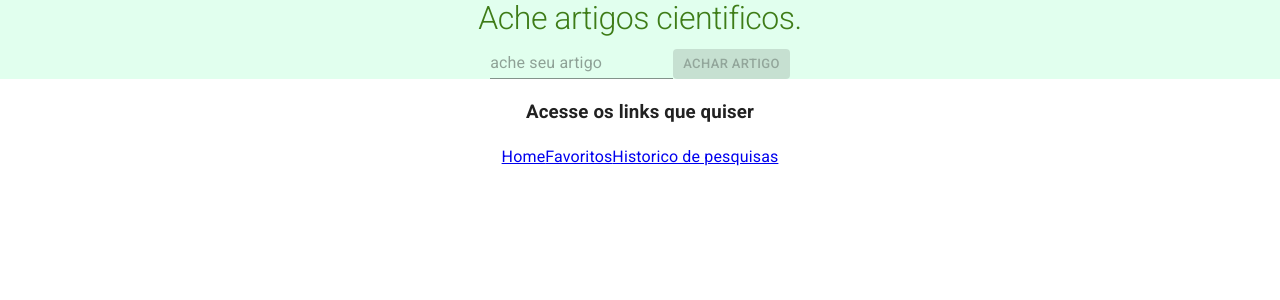
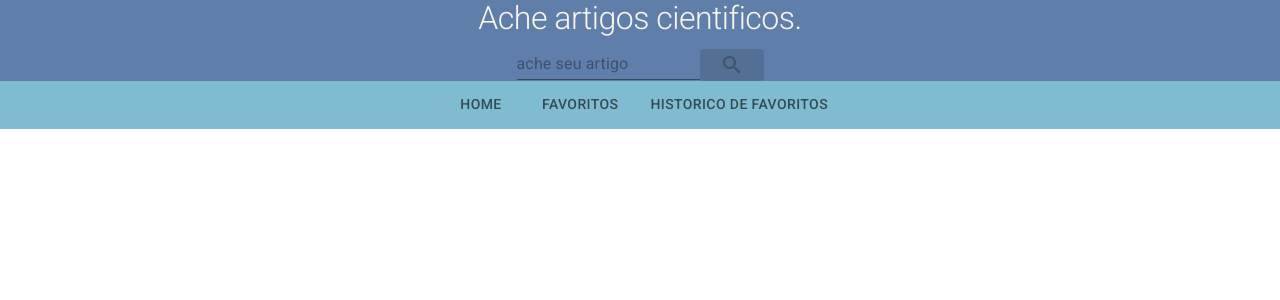
Before and after one commit to MatheusBurthon91/core-science-search-api, a React (Create React App) app in the folder frontend/: page / in a window 1280 px wide. Shown: the top 300 px of the page. Built offline with nearby package versions, Linux system fonts and the light colour scheme.

Commit message:
style: :lipstick: mudando diversos componentes com o material UI
as mudanças ocorreram no formSearch, NavBar, ShowItens(a maioria delas) e no Home

```diff
--- a/frontend/src/components/FormSearch.jsx
+++ b/frontend/src/components/FormSearch.jsx
@@ -2,6 +2,7 @@ import React, {
   useContext, useRef, useEffect,
 } from 'react';
 import { Typography, Input, Button } from '@mui/material';
+import SearchIcon from '@mui/icons-material/Search';
 import getInfomationsApi from '../services';
 import GlobalContext from '../context/GlobalContext';
 import StyleForm from '../styles/styleForm';
@@ -68,7 +69,7 @@ export default function FormSearch() {
           disabled={disableButton}
           size="small"
         >
-          achar artigo
+          <SearchIcon />
         </Button>
       </section>
     </StyleForm>
--- a/frontend/src/components/NavBar.jsx
+++ b/frontend/src/components/NavBar.jsx
@@ -1,13 +1,15 @@
+import { Grid, Tab, Tabs } from '@mui/material';
 import React from 'react';
-import { Link } from 'react-router-dom';
+// import { Link } from 'react-router-dom';
 
 export default function NavBar() {
   return (
-    <section>
-      <h3>Acesse os links que quiser</h3>
-      <Link to="/">Home</Link>
-      <Link to="favorites">Favoritos</Link>
-      <Link to="search_history">Historico de pesquisas</Link>
-    </section>
+    <Grid sx={{ backgroundColor: '#7FBCD2' }} container justifyContent="center" alignItems="center">
+      <Tabs>
+        <Tab label="Home" href="/" />
+        <Tab label="Favoritos" href="/favorites" />
+        <Tab label="Historico de favoritos" href="/search_history" />
+      </Tabs>
+    </Grid>
   );
 }
--- a/frontend/src/components/ShowItens.jsx
+++ b/frontend/src/components/ShowItens.jsx
@@ -7,7 +7,7 @@ import saveHistorySearch from '../helpers';
 
 export default function ShowItens({ res, ind }) {
   return (
-    <Grid key={res._id} id={ind + res._id} container justifyContent="center" alignItems="center" sx={{ backgroundColor: '#E1FFEE' }}>
+    <Grid key={res._id} id={ind + res._id} container justifyContent="center" alignItems="center" sx={{ backgroundColor: '#FFEEAF' }}>
       <Grid container justifyContent="center" alignItems="center">
         <Typography sx={{ fontSize: 25, color: 'blue' }} variant="h1" component="div" gutterBottom>
           <Typography sx={{ fontSize: 25, fontWeight: 'bold' }} variant="span">
@@ -15,31 +15,34 @@ export default function ShowItens({ res, ind }) {
           </Typography>
           {` ${res._source.authors.join(' | ')}`}
         </Typography>
-
       </Grid>
+      <Grid container justifyContent="center" alignItems="center">
         <Typography sx={{ fontSize: 19 }} variant="h2" gutterBottom>
           <Typography sx={{ fontSize: 19, fontWeight: 'bold' }} variant="span">
             titulo do artigo:
           </Typography>
           {` ${res._source.title}`}
         </Typography>
+      </Grid>
+      <Grid container justifyContent="center" alignItems="center">
         <Typography sx={{ fontSize: 17 }} variant="h3" component="div" gutterBottom>
           <Typography sx={{ fontSize: 17, fontWeight: 'bold' }} variant="span">
             tipo de dado:
           </Typography>
           {` ${res._type}`}
         </Typography>
-      <p>
+      </Grid>
+      <Grid container justifyContent="center" alignItems="center">
         {
             !res._source.description ? (
-              <Typography sx={{ fontSize: 17 }} variant="h3" component="div" gutterBottom>
+              <Typography sx={{ fontSize: 17 }} variant="p" component="div" gutterBottom>
                 <Typography sx={{ fontSize: 17, fontWeight: 'bold' }} variant="span">
                   descrição do artigo:
                 </Typography>
                 {' sem decrição'}
               </Typography>
             ) : (
-              <Typography sx={{ fontSize: 17 }} variant="h3" component="div" gutterBottom>
+              <Typography sx={{ fontSize: 17 }} variant="p" component="div" gutterBottom>
                 <Typography sx={{ fontSize: 17, fontWeight: 'bold' }} variant="span">
                   descrição do artigo:
                 </Typography>
@@ -47,14 +50,18 @@ export default function ShowItens({ res, ind }) {
               </Typography>
             )
         }
-      </p>
+      </Grid>
       <Grid container justifyContent="center" alignItems="center">
         <Grid container justifyContent="center" alignItems="center">
           <Typography sx={{ fontSize: 17, fontWeight: 'bold' }} variant="h3" component="div" gutterBottom>
             mais informações:
           </Typography>
         </Grid>
-        { !res._source.urls.length ? <p>sem links</p>
+        { !res._source.urls.length ? (
+          <Typography variant="h6" component="div" gutterBottom>
+            sem links
+          </Typography>
+        )
           : res._source.urls.map((url, index) => (
             <List key={Math.random()}>
               <ListItem disablePadding>
@@ -84,6 +91,7 @@ export default function ShowItens({ res, ind }) {
             </List>
           ))}
       </Grid>
+      <Grid container justifyContent="center" alignItems="center" sx={{ marginBottom: '13px', marginTop: '13px' }}>
         <Button
           type="button"
           onClick={() => {
@@ -101,6 +109,7 @@ export default function ShowItens({ res, ind }) {
         >
           favoritar/desfavoritar
         </Button>
+      </Grid>
     </Grid>
   );
 }
--- a/frontend/src/pages/Home.jsx
+++ b/frontend/src/pages/Home.jsx
@@ -1,4 +1,5 @@
 import React from 'react';
+import { Grid } from '@mui/material';
 import FormSearch from '../components/FormSearch';
 import SearchData from '../components/SearchData';
 import NavBar from '../components/NavBar';
@@ -6,10 +7,10 @@ import '../App.css';
 
 export default function Home() {
   return (
-    <main className="App">
+    <Grid container justifyContent="center" alignItems="center">
       <FormSearch />
       <NavBar />
       <SearchData />
-    </main>
+    </Grid>
   );
 }
--- a/frontend/src/styles/styleForm.js
+++ b/frontend/src/styles/styleForm.js
@@ -3,9 +3,11 @@ import { styled } from '@mui/material';
 const StyleForm = styled('form')({
   display: 'flex',
   justifyContent: 'center',
+  alignItems: 'center',
   alignContent: 'center',
   flexDirection: 'column',
-  backgroundColor: '#E1FFEE',
+  backgroundColor: '#607EAA',
+  width: '100%',
 });
 
 export default StyleForm;
--- a/frontend/src/styles/theme.js
+++ b/frontend/src/styles/theme.js
@@ -6,7 +6,7 @@ const theme = createTheme({
     h1: {
       fontSize: '2.0rem',
       fontWeight: 300,
-      color: '#3E7C17',
+      color: '#F9F5EB',
     },
   },
 });
```
Lines whose indentation alone changed are shown as unchanged.
